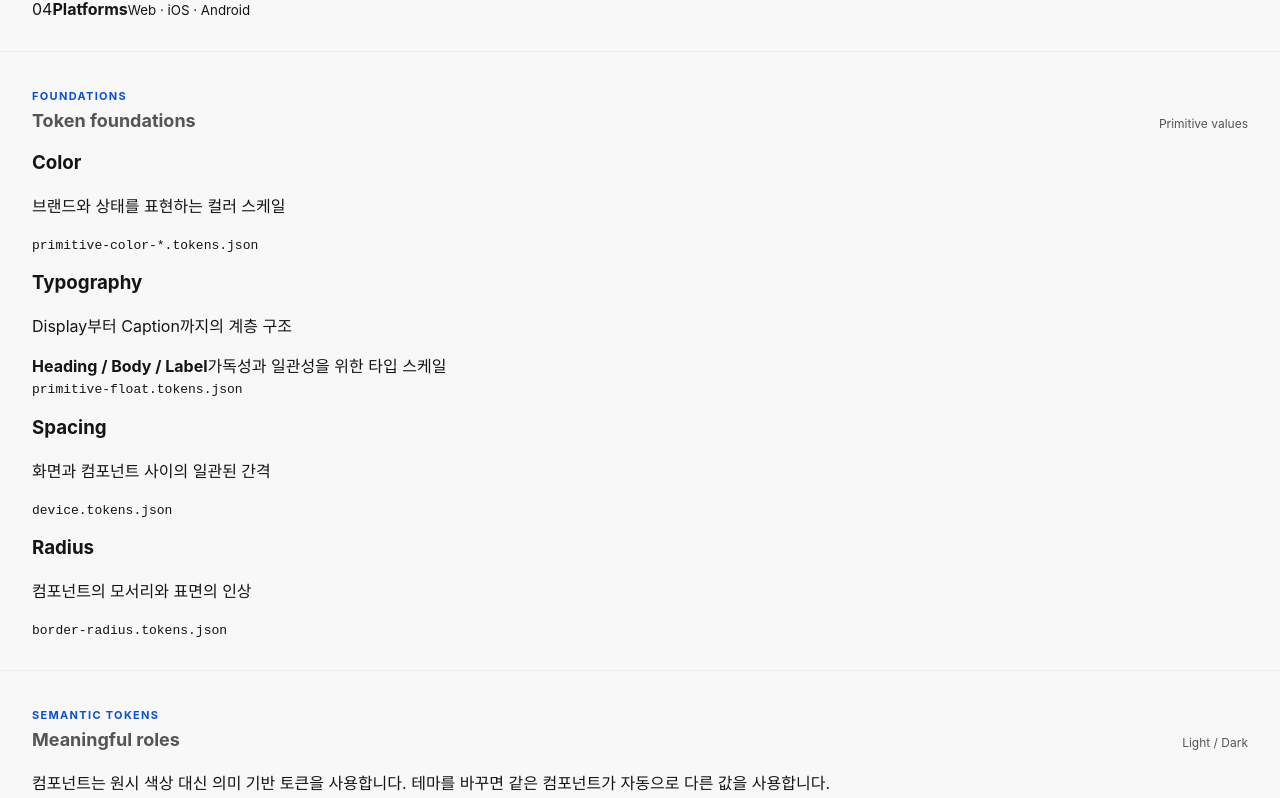
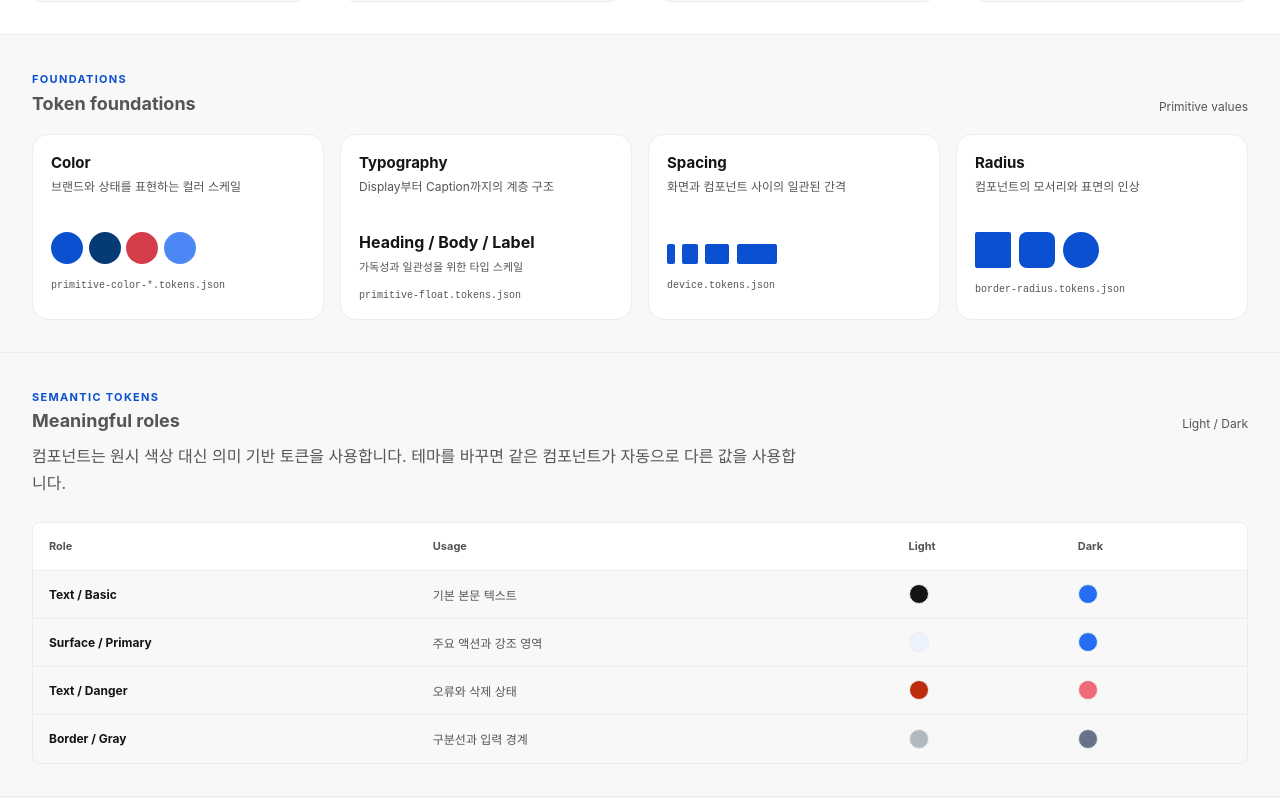
Before and after one commit to jkrakisis/design-system-jk, a plain HTML site: page showcase/index.html in a window 1280 px wide. Shown: the part 762-1560 px from the top of the page. Drawn offline with Linux system fonts and the light colour scheme.

Commit message:
전체 디자인시스템 설명 영역 스타일 추가

```diff
--- a/showcase/showcase.css
+++ b/showcase/showcase.css
@@ -340,3 +340,49 @@ body {
 .hero-link:hover { transform: translateY(-1px); box-shadow: var(--showcase-shadow); }
 .hero-link-primary { background: var(--showcase-accent); color: #fff; }
 .hero-link-secondary { border: 1px solid var(--color-line-line-color01); background: var(--color-background-bg-color01); color: var(--color-text-basic); }
+
+.system-map { background: var(--color-background-bg-color07); }
+.section-lead { max-width: 48rem; margin: -0.5rem 0 1.5rem; color: var(--color-text-subtle); line-height: 1.7; }
+.system-flow { display: grid; grid-template-columns: 1fr auto 1fr auto 1fr auto 1fr; align-items: stretch; gap: .75rem; }
+.flow-step { display: flex; flex-direction: column; gap: .35rem; padding: 1rem; border: 1px solid var(--color-line-line-color01); border-radius: calc(var(--border-radius-300) * 1px); background: var(--color-background-bg-color01); }
+.flow-step strong { font-size: .9375rem; }
+.flow-step small { color: var(--color-text-subtle); font-size: .6875rem; }
+.flow-number { color: var(--showcase-accent); font-size: .6875rem; font-weight: 700; }
+.flow-arrow { display: grid; place-items: center; color: var(--showcase-accent); font-size: 1.25rem; }
+.foundation-grid { display: grid; grid-template-columns: repeat(4, minmax(0, 1fr)); gap: 1rem; }
+.foundation-card { padding: 1.125rem; border: 1px solid var(--color-line-line-color01); border-radius: calc(var(--border-radius-500) * 1px); background: var(--color-background-bg-color07); }
+.foundation-card h3 { margin: 0 0 .375rem; font-size: .9375rem; }
+.foundation-card p { min-height: 2.4rem; margin: 0 0 1rem; color: var(--color-text-subtle); font-size: .75rem; line-height: 1.5; }
+.foundation-card code { display: block; margin-top: 1rem; color: var(--color-text-subtle); font-size: .625rem; overflow-wrap: anywhere; }
+.mini-swatches { display: flex; gap: .35rem; }
+.mini-swatches i { width: 2rem; height: 2rem; border-radius: 50%; }
+.type-preview { display: flex; flex-direction: column; gap: .35rem; }
+.type-preview strong { font-size: 1rem; }
+.type-preview span { color: var(--color-text-subtle); font-size: .6875rem; }
+.mini-spacing { display: flex; align-items: end; gap: .45rem; height: 2rem; }
+.mini-spacing i { display: block; height: 1.25rem; border-radius: 2px; background: var(--showcase-accent); }
+.mini-radius { display: flex; gap: .5rem; }
+.mini-radius i { width: 2.25rem; height: 2.25rem; background: var(--showcase-accent); }
+.mini-radius i:nth-child(1) { border-radius: 2px; }
+.mini-radius i:nth-child(2) { border-radius: 8px; }
+.mini-radius i:nth-child(3) { border-radius: 999px; }
+.semantic-table { overflow: hidden; border: 1px solid var(--color-line-line-color01); border-radius: calc(var(--border-radius-300) * 1px); }
+.semantic-row { display: grid; grid-template-columns: 1.2fr 1.5fr .5fr .5fr; gap: 1rem; align-items: center; min-height: 3rem; padding: .5rem 1rem; border-bottom: 1px solid var(--color-line-line-color01); font-size: .75rem; }
+.semantic-row:last-child { border-bottom: 0; }
+.semantic-row span { color: var(--color-text-subtle); }
+.semantic-head { background: var(--color-background-bg-color07); color: var(--color-text-subtle); font-size: .6875rem; font-weight: 700; }
+.semantic-dot { display: block; width: 1.25rem; height: 1.25rem; border-radius: 50%; border: 1px solid var(--color-line-line-color01); }
+.semantic-dark-dot { background: #256ef4; }
+.semantic-danger-dark { background: #f06a7a; }
+.semantic-border-dark { background: #68738a; }
+@media (max-width: 1000px) {
+  .foundation-grid { grid-template-columns: repeat(2, minmax(0, 1fr)); }
+  .system-flow { grid-template-columns: 1fr 1fr; }
+  .flow-arrow { display: none; }
+}
+@media (max-width: 760px) {
+  .foundation-grid { grid-template-columns: 1fr; }
+  .semantic-row { grid-template-columns: 1fr .5fr .5fr; }
+  .semantic-row > span { display: none; }
+  .semantic-head { grid-template-columns: 1fr .5fr .5fr; }
+}
```
